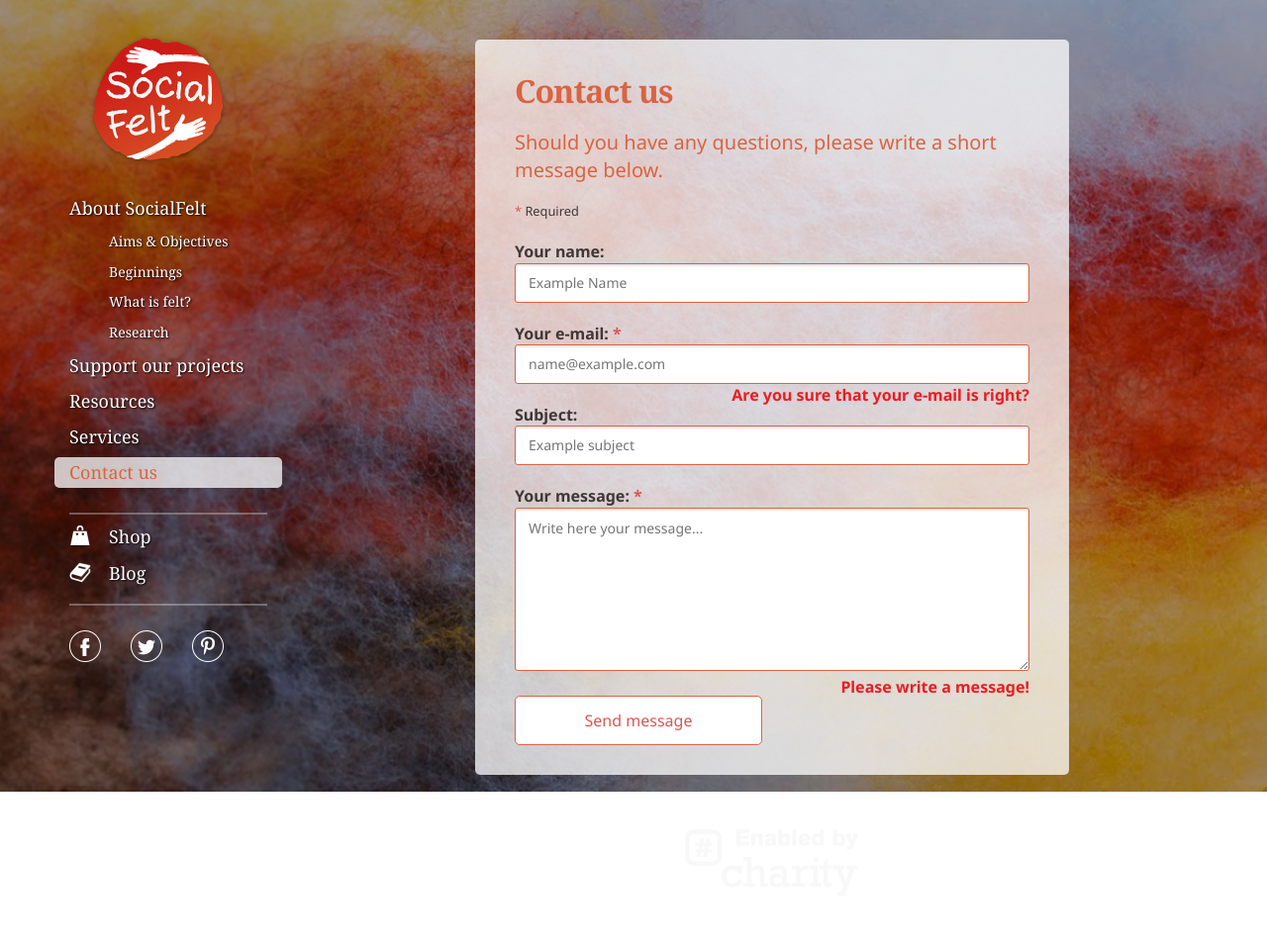
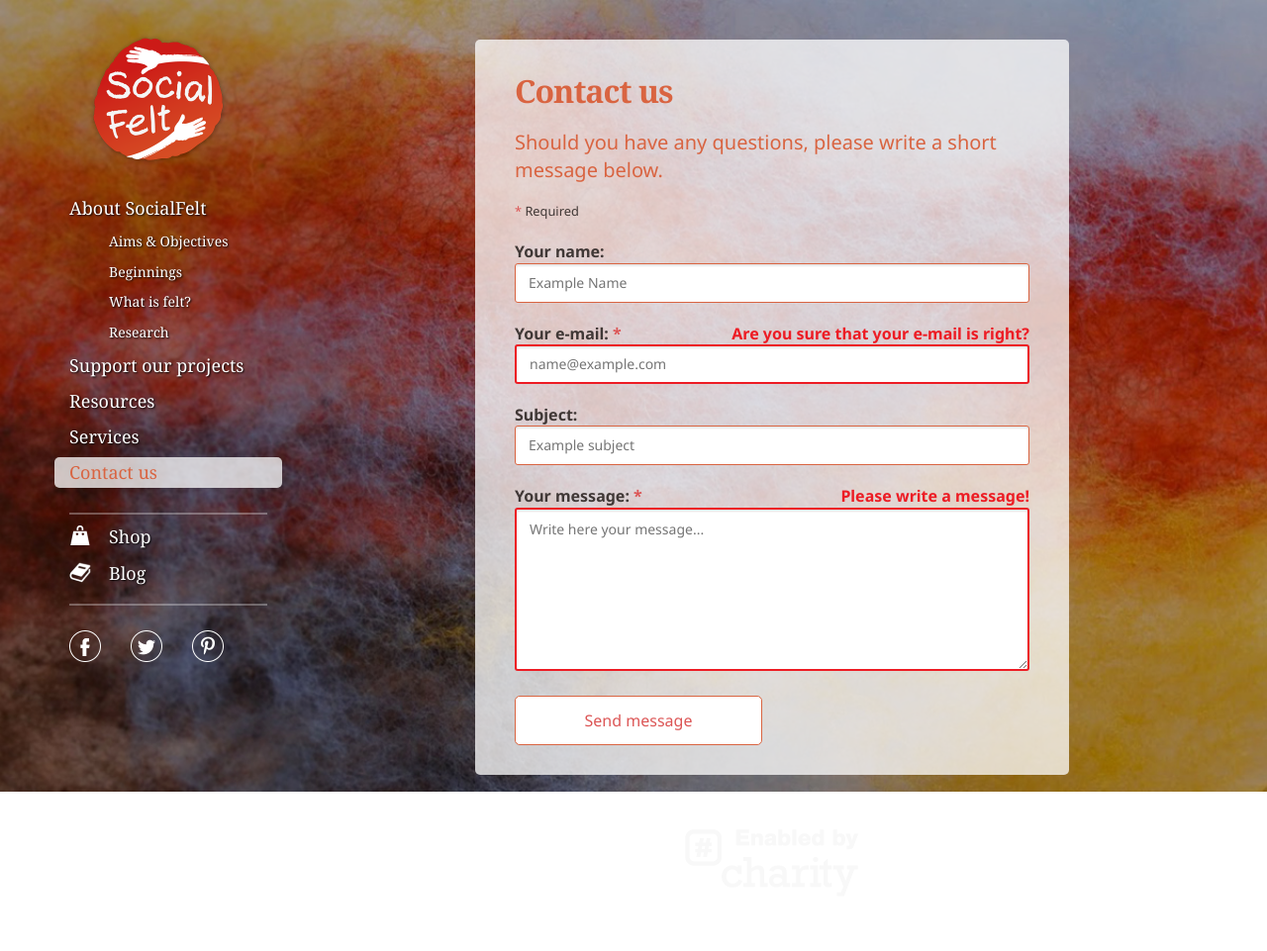
Before and after one commit to gsuhajda/socialfelt, a PHP site: page /page_contact_error.html in a window 1280 px wide. Shown: the whole page at 99% size. Run offline with PHP 8.4, Linux system fonts and the light colour scheme.

Commit message:
contact fixek

```diff
--- a/html/css/page.contact.css
+++ b/html/css/page.contact.css
@@ -7,9 +7,6 @@ label span {
 
 form > div {
 	margin-top: 20px;
-}
-
-form {
 	position: relative;
 }
 
@@ -104,18 +101,18 @@ input[type='submit']:hover {
 
 /* ERROR page*/
 
-.error-email,
 .error-message {
 	position: absolute;
+	top: 0;
 	right: 0;
 	color: #ed1c24;
 	font-weight: 700;
 }
 
-
-.message input[type='text']:focus,
-.email input[type='email']:focus {
+.error textarea,
+.error input[type='email'] {
     border-color: #ed1c24;
+    border-width: 2px;
 	outline: 0;
 }
 
@@ -137,8 +134,6 @@ input[type='submit']:hover {
 	}
 
 	/* ERROR page*/
-
-	.error-email,
 	.error-message {
 		position: static;
 		margin-top: 0;
--- a/html/page_contact.html
+++ b/html/page_contact.html
@@ -59,7 +59,7 @@
 
 					<div>
 						<label for="email-inp">Your e-mail: <span>*</span></label>
-						<input type="text" id="email-inp" name="email" placeholder="name@example.com" required>
+						<input type="email" id="email-inp" name="email" placeholder="name@example.com" required>
 					</div>
 
 					<div>
--- a/html/page_contact_error.html
+++ b/html/page_contact_error.html
@@ -57,11 +57,11 @@
 						<input type="text" id="name-inp" name="name" placeholder="Example Name">
 					</div>
 
-					<div class="email">
+					<div class="error">
 						<label for="email-inp">Your e-mail: <span>*</span></label>
 
-						<input type="text" id="email-inp" name="email" placeholder="name@example.com" required>
-						<div class="error-email">
+						<input type="email" id="email-inp" name="email" placeholder="name@example.com" required>
+						<div class="error-message">
 							Are you sure that your e-mail is right?
 						</div>
 					</div>
@@ -71,7 +71,7 @@
 						<input type="text" id="subject-inp" name="subject" placeholder="Example subject">
 					</div>
 
-					<div class="message">
+					<div class="error">
 						<label for="message-inp">Your message: <span>*</span></label>
 
 						<textarea id="message-inp" name="message" placeholder="Write here your message..." required></textarea>
--- a/html/page_contact_sent.html
+++ b/html/page_contact_sent.html
@@ -44,7 +44,7 @@
 
 		<section class="container">
 			<!-- content -->
-			<article class="container_item">
+			<article class="container_item success">
 				<h1>Your message has been sent</h1>
 
 				<h2>Thank You.</h2>
```
